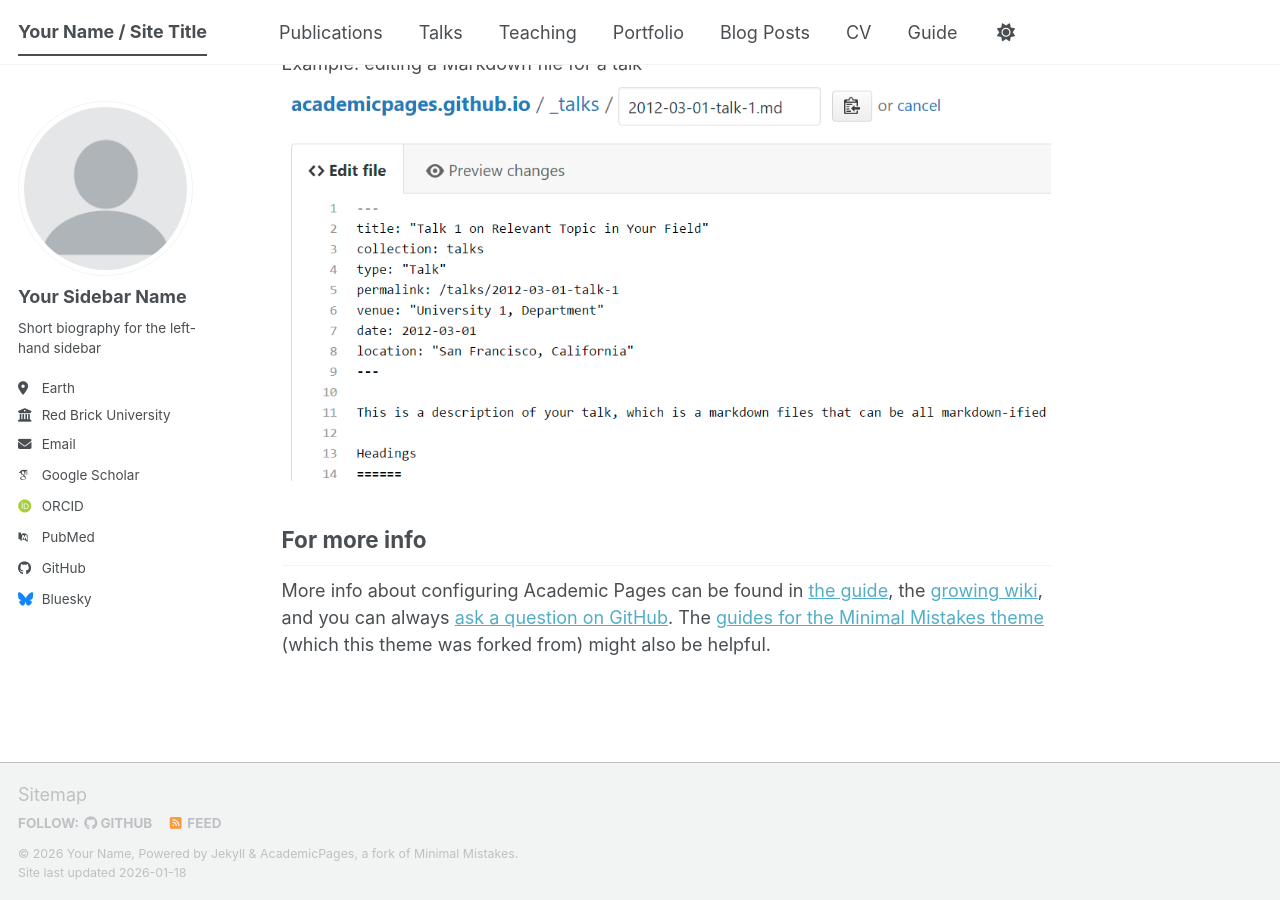
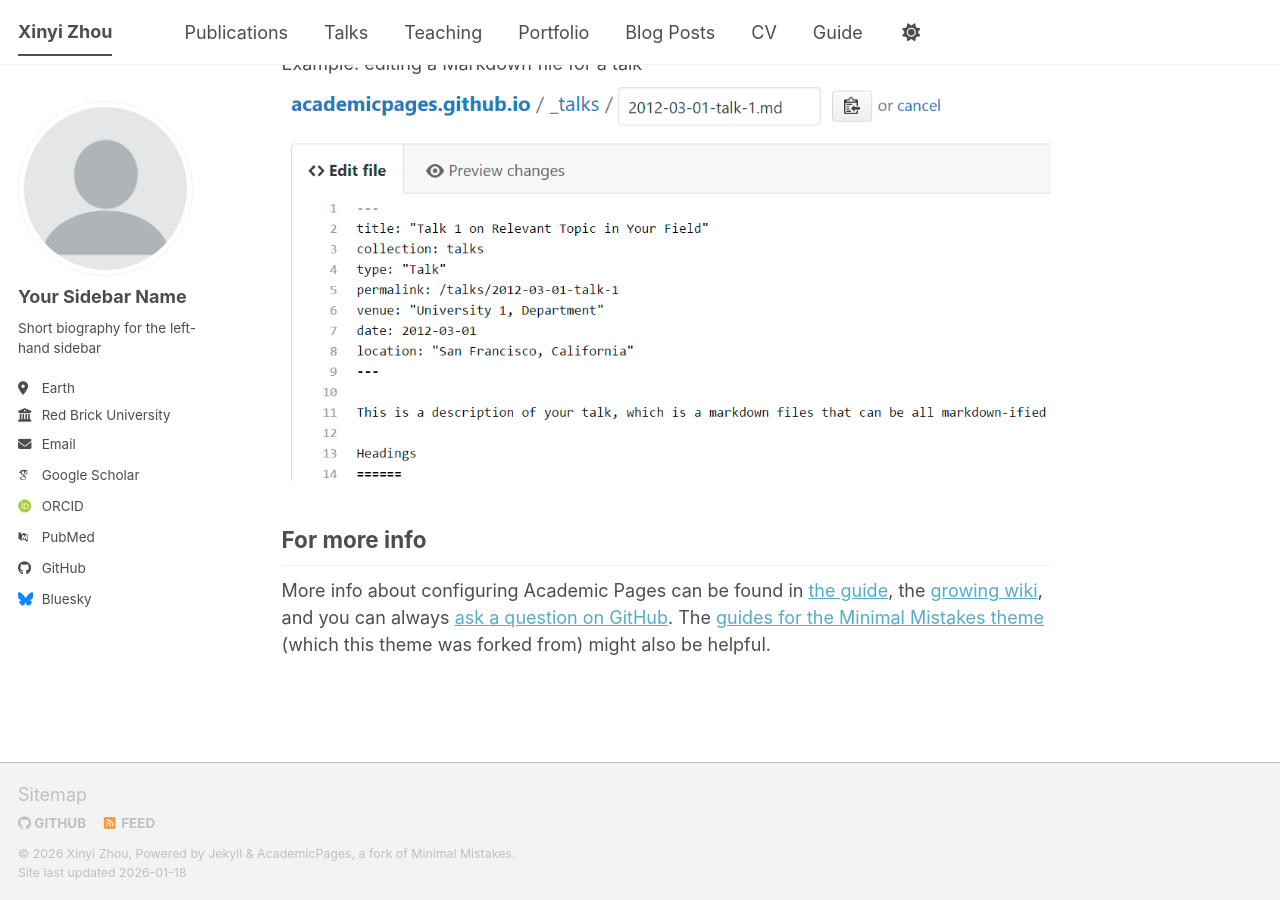
Before and after one commit to XinyiZhou-PKU/xinyizhou-pku.github.io, a Jekyll site: the page built from _pages/about.md, in a window 1280 px wide and 900 px high, scrolled down 2720 px. Built offline with Jekyll 4.4.1, drawn with Linux system fonts in a browser that asks for light colours; some web fonts are replaced; a script bundle is joined from its source files by our own code; library files that are not in the unit come from our copies.

Commit message:
Update _config.yml

```diff
--- a/_config.yml
+++ b/_config.yml
@@ -7,13 +7,13 @@
 # server process.
 
 # Basic Site Settings
-locale                   : "en-US"
+locale                   : "China"
 site_theme               : "default" # The available themes options are "default", "air", "sunrise", "mint", "dirt" and "contrast"
-title                    : "Your Name / Site Title"
+title                    : "Xinyi Zhou"
 title_separator          : "-"
-name                     : &name "Your Name"
+name                     : &name "Xinyi Zhou"
 description              : &description "Your Name's academic portfolio"   # Update this with a general description of your site, this is the default if not overridden by a page
-url                      : https://academicpages.github.io # The base hostname & protocol for your site e.g. "https://[your GitHub username].github.io",
+url                      : https://xinyizhou.github.io # The base hostname & protocol for your site e.g. "https://[your GitHub username].github.io",
                                                            # or if you already have some other page hosted on Github then use "https://[your GitHub username].github.io/[Your Repo Name]"
 baseurl                  : "" # the subpath of your site, e.g. "/blog"
 repository               : "academicpages/academicpages.github.io"
```
